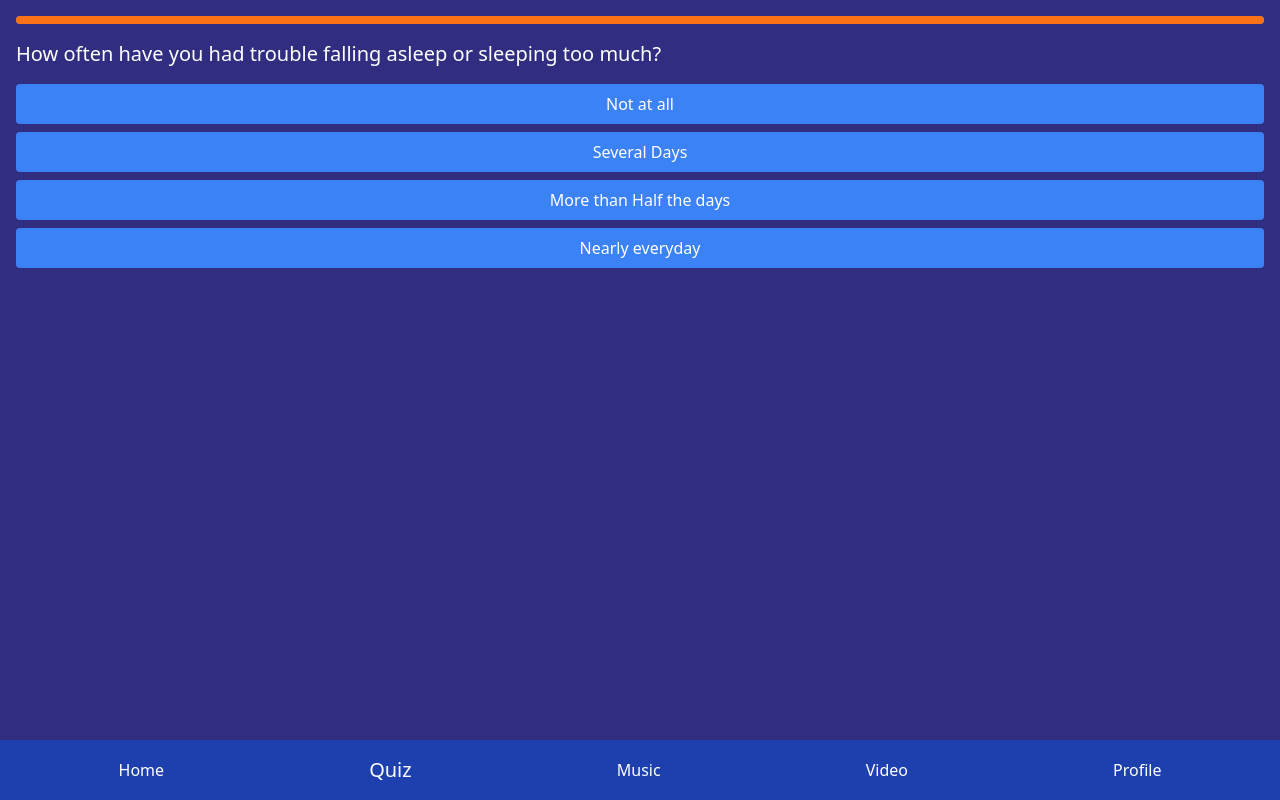
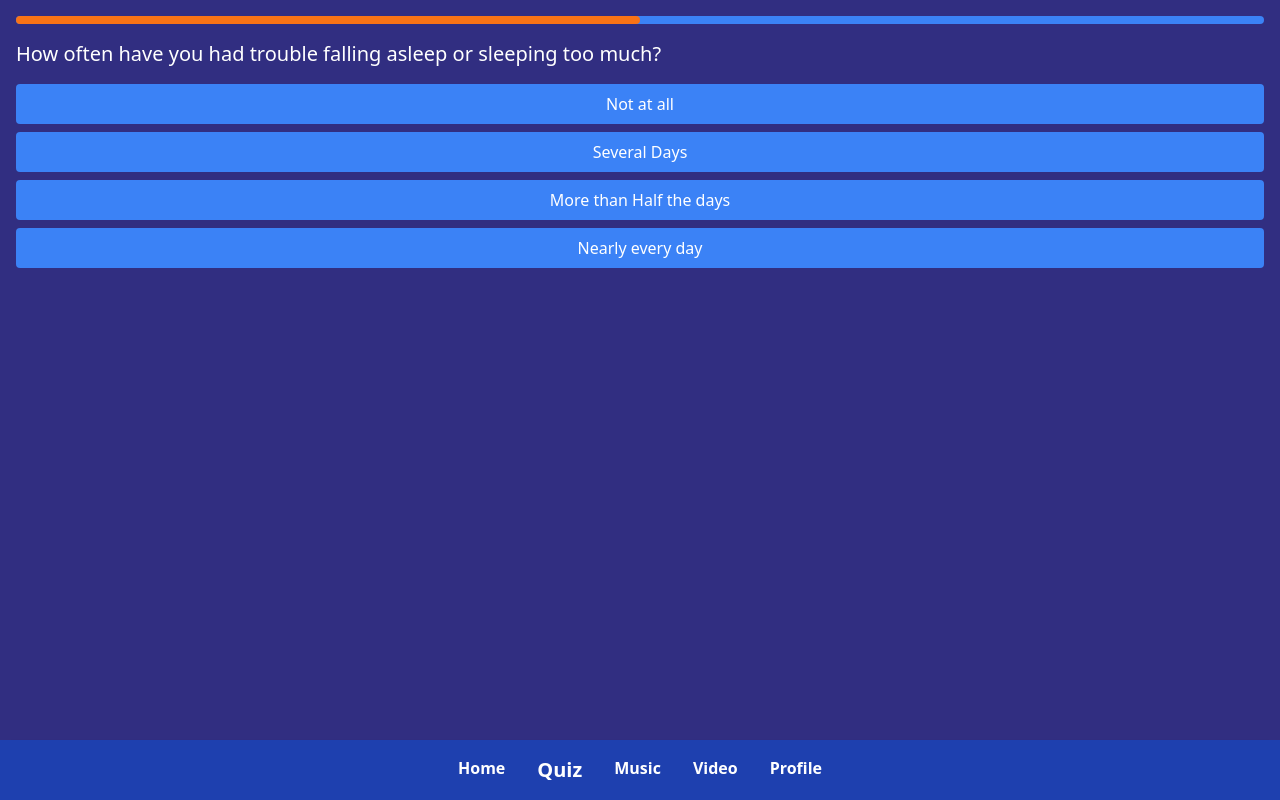
Before and after one commit to virtualvasu/LAL252-EazeIt, a React (Create React App) app in the folder frontend/: page /quiz in a window 1280 px wide. Built offline with nearby package versions, Linux system fonts and the light colour scheme.

Commit message:
improved navbar and quiz

```diff
--- a/frontend/src/components/Navigation.js
+++ b/frontend/src/components/Navigation.js
@@ -5,22 +5,39 @@ const Navigation = () => {
   const location = useLocation();
 
   return (
-    <nav className="flex justify-around items-center bg-blue-800 p-4">
-      <Link to="/" className={`text-white ${location.pathname === '/' ? 'text-xl' : 'text-base'}`}>
+    <nav className="flex justify-center items-center bg-blue-800 p-4 shadow-lg">
+      <div className="flex space-x-8">
+        <Link
+          to="/"
+          className={`text-white font-semibold transition-all duration-300 ease-in-out ${location.pathname === '/' ? 'text-xl' : 'text-base'} hover:text-yellow-300 hover:scale-110`}
+        >
           Home
         </Link>
-      <Link to="/quiz" className={`text-white ${location.pathname === '/quiz' ? 'text-xl' : 'text-base'}`}>
+        <Link
+          to="/quiz"
+          className={`text-white font-semibold transition-all duration-300 ease-in-out ${location.pathname === '/quiz' ? 'text-xl' : 'text-base'} hover:text-yellow-300 hover:scale-110`}
+        >
           Quiz
         </Link>
-      <Link to="/music" className={`text-white ${location.pathname === '/music' ? 'text-xl' : 'text-base'}`}>
+        <Link
+          to="/music"
+          className={`text-white font-semibold transition-all duration-300 ease-in-out ${location.pathname === '/music' ? 'text-xl' : 'text-base'} hover:text-yellow-300 hover:scale-110`}
+        >
           Music
         </Link>
-      <Link to="/video" className={`text-white ${location.pathname === '/video' ? 'text-xl' : 'text-base'}`}>
+        <Link
+          to="/video"
+          className={`text-white font-semibold transition-all duration-300 ease-in-out ${location.pathname === '/video' ? 'text-xl' : 'text-base'} hover:text-yellow-300 hover:scale-110`}
+        >
           Video
         </Link>
-      <Link to="/profile" className={`text-white ${location.pathname === '/profile' ? 'text-xl' : 'text-base'}`}>
+        <Link
+          to="/profile"
+          className={`text-white font-semibold transition-all duration-300 ease-in-out ${location.pathname === '/profile' ? 'text-xl' : 'text-base'} hover:text-yellow-300 hover:scale-110`}
+        >
           Profile
         </Link>
+      </div>
     </nav>
   );
 };
--- a/frontend/src/components/pages/Quiz.js
+++ b/frontend/src/components/pages/Quiz.js
@@ -7,18 +7,23 @@ const Quiz = () => {
   const questions = [
     {
       question: "How often have you had trouble falling asleep or sleeping too much?",
-      options: ["Not at all", "Several Days", "More than Half the days", "Nearly everyday"]
+      options: ["Not at all", "Several Days", "More than Half the days", "Nearly every day"]
+    },
+    {
+      question: "Do you often feel tired or have little energy?",
+      options: ["Not at all", "Several Days", "More than Half the days", "Nearly every day"]
     },
     // Add more questions here
   ];
 
   const handleAnswer = (answer) => {
+    // Increment the score based on the answer
     if (answer === questions[currentQuestion].options[0]) {
-      setScore(score + 1);
+      setScore((prevScore) => prevScore + 1); // Use functional state update
     }
-    if (currentQuestion < questions.length - 1) {
-      setCurrentQuestion(currentQuestion + 1);
-    }
+
+    // Move to the next question or finish quiz if last question
+    setCurrentQuestion((prevQuestion) => prevQuestion + 1);
   };
 
   return (
@@ -28,14 +33,14 @@ const Quiz = () => {
           <div className="mb-4 bg-blue-500 h-2 rounded-full">
             <div
               className="bg-orange-500 h-2 rounded-full"
-              style={{width: `${((currentQuestion + 1) / questions.length) * 100}%`}}
+              style={{ width: `${((currentQuestion + 1) / questions.length) * 100}%` }}
             ></div>
           </div>
           <h2 className="text-xl text-white mb-4">{questions[currentQuestion].question}</h2>
           {questions[currentQuestion].options.map((option, index) => (
             <button
               key={index}
-              className="mb-2 p-2 bg-blue-500 text-white rounded"
+              className="mb-2 p-2 bg-blue-500 text-white rounded hover:bg-orange-400 transition-all duration-200"
               onClick={() => handleAnswer(option)}
             >
               {option}
```
Lines whose indentation alone changed are shown as unchanged.
